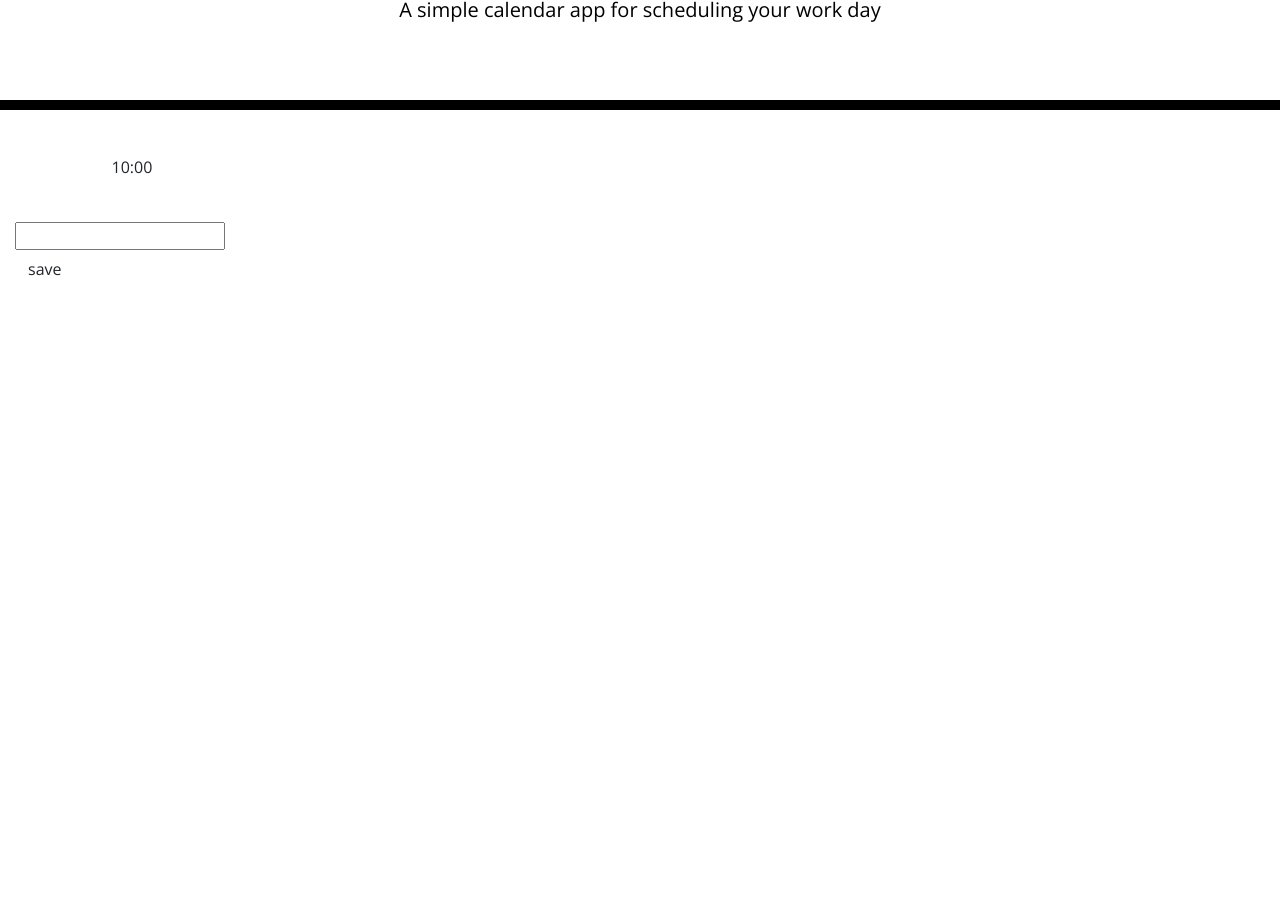
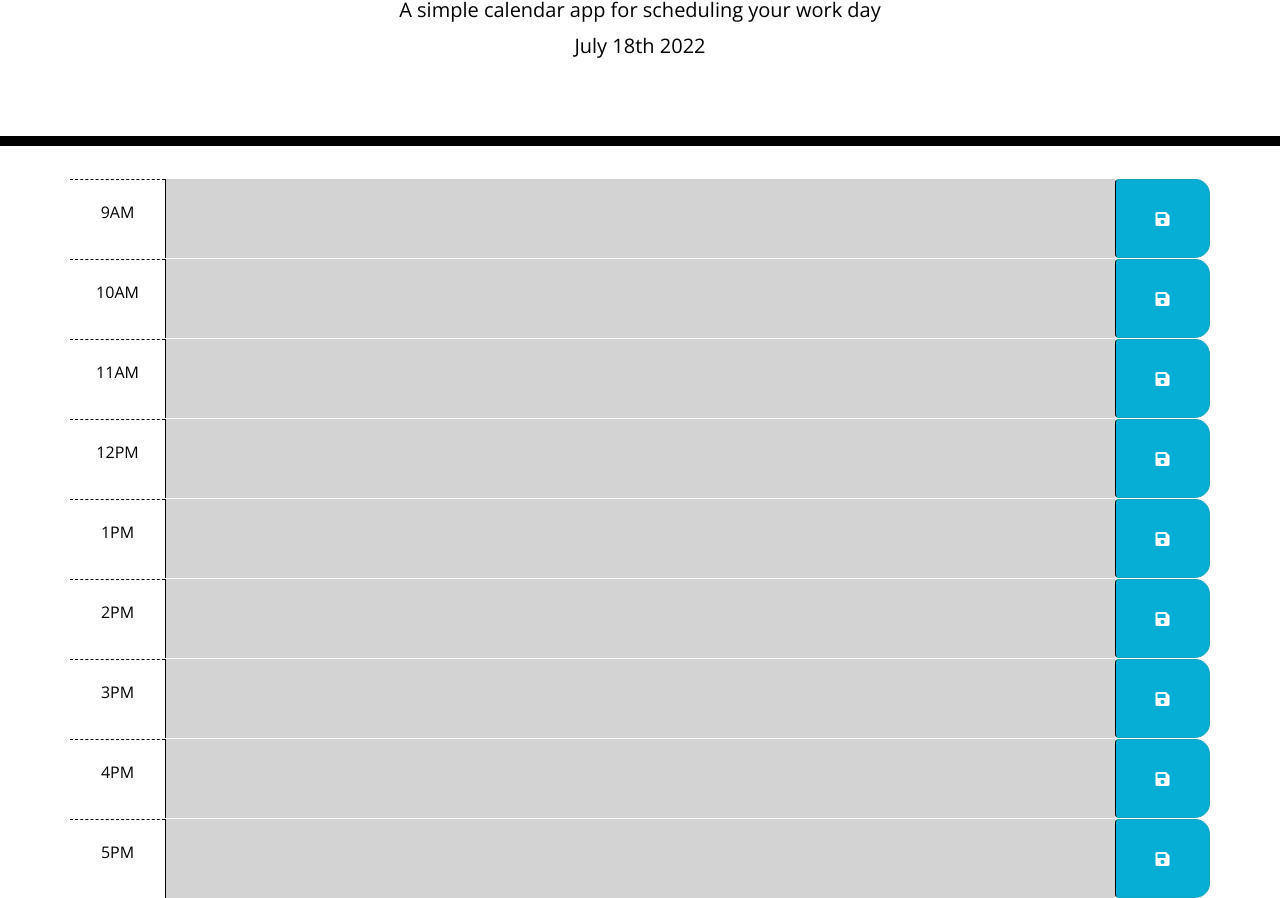
Before and after one commit to msadia27/Workday-scheduler, a plain HTML site: page Develop/index.html in a window 1280 px wide. Shown: the part 158-1056 px from the top of the page. Before the commit the page ends 800 px from the top, so only its background shows below. Drawn offline with nearby package versions, Linux system fonts and the light colour scheme.

Commit message:
added JS

```diff
--- a/Develop/index.html
+++ b/Develop/index.html
@@ -21,25 +21,71 @@
     <link rel="stylesheet" href="style.css" />
     <title>Work Day Scheduler</title>
   </head>
+  <body>
 
-  <body>
     <header class="jumbotron">
       <h1 class="display-3">Work Day Scheduler</h1>
       <p class="lead">A simple calendar app for scheduling your work day</p>
       <p id="currentDay" class="lead"></p>
     </header>
-    <div class="container">
-      <!-- Timeblocks go here -->
-      <div id="10am" class ="row">
-          10:00
+
+      <div class="container">
+
+        <div class="row time-block">
+          <div class="hour col-md-1 pt-4">9AM</div>
+          <textarea id = "9" class="description col-xs-1 col-sm-8 col-md-10"></textarea>
+          <button class="saveBtn col-md-1 btn btn-info" data-hour = "9AM"><i class="fas fa-save"></i></button>
+        </div>
+
+        <div class="row time-block">
+          <div class="hour col-md-1 pt-4">10AM</div>
+          <textarea id = "10" class="description col-xs-1 col-sm-8 col-md-10"></textarea>
+          <button class="saveBtn col-md-1 btn btn-info" data-hour = "10AM"><i class="fas fa-save"></i></button>
+        </div>
+
+        <div class="row time-block">
+          <div class="hour col-md-1 pt-4">11AM</div>
+          <textarea id = "11" class="description col-xs-1 col-sm-8 col-md-10"></textarea>
+          <button class="saveBtn col-md-1 btn btn-info" data-hour = "11AM"><i class="fas fa-save"></i></button>
+        </div>
+
+        <div class="row time-block">
+          <div class="hour col-md-1 pt-4">12PM</div>
+          <textarea id = "12" class="description col-xs-1 col-sm-8 col-md-10"></textarea>
+          <button class="saveBtn col-md-1 btn btn-info" data-hour = "12PM"><i class="fas fa-save"></i></button>
+        </div>
+
+        <div class="row time-block">
+          <div class="hour col-md-1 pt-4">1PM</div>
+          <textarea id = "13"class="description col-xs-1 col-sm-8 col-md-10"></textarea>
+          <button class="saveBtn col-md-1 btn btn-info" data-hour = "1PM"><i class="fas fa-save"></i></button>
+        </div>
+
+        <div class="row time-block">
+          <div class="hour col-md-1 pt-4">2PM</div>
+          <textarea id = "14" class="description col-xs-1 col-sm-8 col-md-10"></textarea>
+          <button class="saveBtn col-md-1 btn btn-info" data-hour = "2PM"><i class="fas fa-save"></i></button>
+        </div>
+
+        <div class="row time-block">
+          <div  class="hour col-md-1 pt-4">3PM</div>
+          <textarea id = "15" class="description col-xs-1 col-sm-8 col-md-10"></textarea>
+          <button class="saveBtn col-md-1 btn btn-info" data-hour = "3PM"><i class="fas fa-save"></i></button>
+        </div>
+
+        <div class="row time-block">
+          <div class="hour col-md-1 pt-4">4PM</div>
+          <textarea id = "16" class="description col-xs-1 col-sm-8 col-md-10"></textarea>
+          <button class="saveBtn col-md-1 btn btn-info" data-hour = "4PM"><i class="fas fa-save"></i></button>
+        </div>
+
+        <div class="row time-block">
+          <div class="hour col-md-1 pt-4">5PM</div>
+          <textarea id = "17" class="description col-xs-1 col-sm-8 col-md-10"></textarea>
+          <button class="saveBtn col-md-1 btn btn-info" data-hour = "5PM"><i class="fas fa-save"></i></button>
+        </div>
+
       </div>
-    </div>
-    <div class = "col-8"><input type ="text">
-    </div>
-    <div class = "col-2"><button class="btn">save </button>
-    </div>
-  </div>
-    </body>
 
     <script src="https://code.jquery.com/jquery-3.4.1.min.js"></script>
     <script src="https://cdnjs.cloudflare.com/ajax/libs/moment.js/2.24.0/moment.min.js"></script>
--- a/Develop/script.js
+++ b/Develop/script.js
@@ -1,9 +1,77 @@
 $("#currentDay").text(moment().format("MMMM Do YYYY"));
-
-var myTimeBlock = document.getElementById('time-block');
-var currentHour = moment().hour()
 var currentDay = moment().format("MMMM Do YYYY");
 
-function checkTime() {
-    for (let i = 0; i < myTimeBlock.clientHeight; i++)
-};
+$(document).ready(function() {
+
+    var description = $(".description");
+    var saveButton = $(".saveBtn");
+    var currentHour = moment().hour();
+
+    console.log(currentHour);
+    console.log(typeof currentHour);
+
+
+
+    description.each(function () {
+        var myTimeBlock = parseInt($(this).attr("id"));
+
+        if (myTimeBlock === currentHour) {
+            $(this).addClass("present");
+            $(this).removeClass("future");
+            $(this).removeClass("past");
+        }
+        else if (myTimeBlock < currentHour) {
+            $(this).addClass("past");
+            $(this).removeClass("future");
+            $(this).removeClass("present");
+        }
+        else {
+            $(this).addClass("future");
+            $(this).removeClass("past");
+            $(this).removeClass("present");
+        }
+    });
+
+
+    description.each(function() {
+
+        for (var i = 0; i < localStorage.length; i++) {
+            var objectKey = localStorage.key(i);
+            var taskValue = localStorage.getItem(objectKey);
+            var rowHour = $(this).siblings(".hour").text();
+
+            console.log(rowHour);
+            console.log(typeof rowHour);
+            console.log(objectKey);
+            console.log(typeof objectKey);
+            console.log(taskValue);
+            console.log(typeof taskValue);
+
+            if (objectKey === rowHour) {
+                $(this).val(taskValue);
+            }
+
+        }
+    });
+
+
+    function saveTasks () {
+        var currentTime = $(this).data("hour");
+        var rowHour = $(this).siblings(".hour").text();
+        var task = $(this).siblings(".description").val();
+
+        console.log(currentTime);
+        console.log(rowHour);
+        console.log(task);
+
+        if (task === "") {
+            localStorage.setItem(rowHour, "");
+        }
+        else {
+            localStorage.setItem(rowHour, task);
+        }
+    }
+
+    saveButton.on("click", saveTasks);
+
+    });
```
